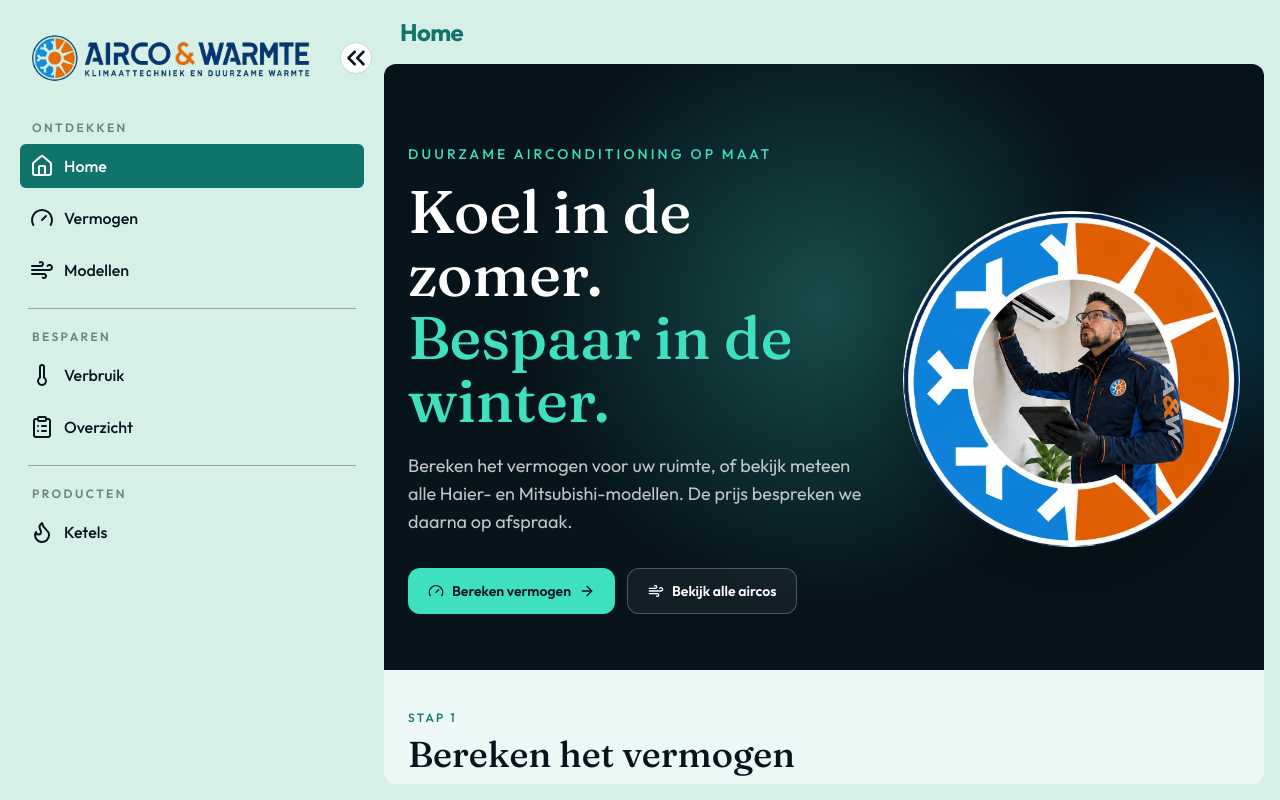
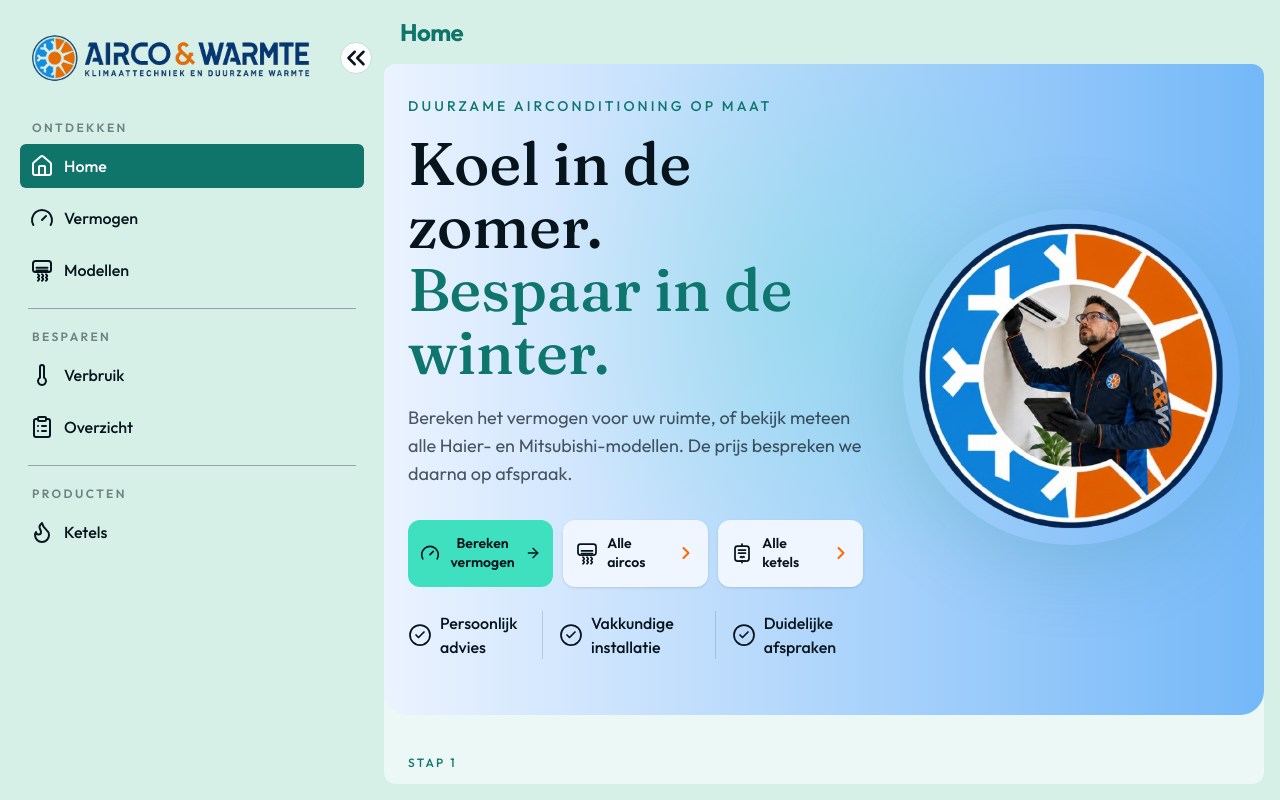
Before and after one commit to Limitingbobcat22/Airco_app, a React (Vite) app: page /airco/home in a window 1280 px wide. Built offline with nearby package versions, Linux system fonts and the light colour scheme.

Commit message:
Nice looks on home page with local company foto and logo

```diff
--- /dev/null
+++ b/src/components/icons/airco-icon.tsx
@@ -0,0 +1,47 @@
+import { forwardRef, type SVGProps } from 'react'
+
+type AircoIconProps = SVGProps<SVGSVGElement> & {
+  size?: number | string
+}
+
+/** Wandunit met luchtstromen — vervangt Lucide Wind voor airco. */
+const AircoIcon = forwardRef<SVGSVGElement, AircoIconProps>(
+  (
+    {
+      className,
+      size = 24,
+      width,
+      height,
+      strokeWidth = 2,
+      ...props
+    },
+    ref,
+  ) => (
+    <svg
+      ref={ref}
+      xmlns="http://www.w3.org/2000/svg"
+      width={width ?? size}
+      height={height ?? size}
+      viewBox="0 0 24 24"
+      fill="none"
+      stroke="currentColor"
+      strokeWidth={strokeWidth}
+      strokeLinecap="round"
+      strokeLinejoin="round"
+      className={className}
+      aria-hidden="true"
+      {...props}
+    >
+      <rect x="3" y="3" width="18" height="11" rx="2.5" />
+      <path d="M6.5 9.75h11" />
+      <path d="M6.5 12.5h11" />
+      <path d="M8 16.25c1.6 1.1 1.6 2.1 0 3.25 1.6 1.1 1.6 2.1 0 3.25" />
+      <path d="M12 16.25c1.6 1.1 1.6 2.1 0 3.25 1.6 1.1 1.6 2.1 0 3.25" />
+      <path d="M16 16.25c1.6 1.1 1.6 2.1 0 3.25 1.6 1.1 1.6 2.1 0 3.25" />
+    </svg>
+  ),
+)
+
+AircoIcon.displayName = 'AircoIcon'
+
+export default AircoIcon
--- /dev/null
+++ b/src/components/icons/ketel-icon.tsx
@@ -0,0 +1,48 @@
+import { forwardRef, type SVGProps } from 'react'
+
+type KetelIconProps = SVGProps<SVGSVGElement> & {
+  size?: number | string
+}
+
+/** Combi-ketel met vlam — custom icoon voor ketels. */
+const KetelIcon = forwardRef<SVGSVGElement, KetelIconProps>(
+  (
+    {
+      className,
+      size = 24,
+      width,
+      height,
+      strokeWidth = 2,
+      ...props
+    },
+    ref,
+  ) => (
+    <svg
+      ref={ref}
+      xmlns="http://www.w3.org/2000/svg"
+      width={width ?? size}
+      height={height ?? size}
+      viewBox="0 0 24 24"
+      fill="none"
+      stroke="currentColor"
+      strokeWidth={strokeWidth}
+      strokeLinecap="round"
+      strokeLinejoin="round"
+      className={className}
+      aria-hidden="true"
+      {...props}
+    >
+      <rect x="5" y="5" width="14" height="15" rx="2.5" />
+      <path d="M8.5 9h7" />
+      <path d="M8.5 12h7" />
+      <path d="M10.5 16c.4-.6.8-.6 1.2 0 .4.6.8.6 1.2 0 .4-.6.8-.6 1.2 0" />
+      <path d="M12 5V3" />
+      <path d="M9 20h6" />
+      <path d="M12 20v1.5" />
+    </svg>
+  ),
+)
+
+KetelIcon.displayName = 'KetelIcon'
+
+export default KetelIcon
--- a/src/components/shared/mobile-sidebar.tsx
+++ b/src/components/shared/mobile-sidebar.tsx
@@ -22,15 +22,15 @@
     <Sheet open={sidebarOpen} onOpenChange={setSidebarOpen}>
       <SheetContent
         side="left"
-        className="w-[min(20rem,85vw)] p-0 pt-2 text-ink"
-        style={{ backgroundColor: '#ffffff' }}
+        className="bg-secondary w-[min(20rem,85vw)] border-0 p-0 pt-2 text-ink shadow-2xl"
+        style={{ backgroundColor: 'hsl(var(--secondary))' }}
       >
         <SheetTitle className="sr-only">Navigatie</SheetTitle>
         <SheetDescription className="sr-only">
           Ga naar een onderdeel van de site
         </SheetDescription>
         <div className="flex h-full flex-col">
-          <div className="flex items-center border-b px-2 py-1">
+          <div className="flex items-center px-2 py-1">
             <Link
               to={topicSectionPath(AIRCO_TOPIC, defaultSectionForTopic(AIRCO_TOPIC))}
               className="flex w-full min-w-0 items-center"
--- a/src/components/ui/sheet.tsx
+++ b/src/components/ui/sheet.tsx
@@ -26,7 +26,7 @@
 SheetOverlay.displayName = SheetPrimitive.Overlay.displayName
 
 const sheetVariants = cva(
-  'bg-white text-ink fixed z-[101] gap-4 p-6 shadow-2xl',
+  'bg-secondary text-ink fixed z-[101] gap-4 p-6 shadow-2xl',
   {
     variants: {
       side: {
@@ -57,7 +57,7 @@
       ref={ref}
       className={cn(sheetVariants({ side }), className)}
       {...props}
-      style={{ backgroundColor: '#ffffff', ...props.style }}
+      style={{ backgroundColor: 'hsl(var(--secondary))', ...props.style }}
     >
       {children}
       <SheetPrimitive.Close className="ring-offset-background focus:ring-ring absolute top-4 right-4 rounded-sm opacity-70 transition-opacity hover:opacity-100 focus:ring-2 focus:ring-offset-2 focus:outline-none">
--- a/src/index.css
+++ b/src/index.css
@@ -104,6 +104,10 @@
 }
 
 @layer components {
+  .hero-bg {
+    background: linear-gradient(to right, #ebf3ff, #74b8f8);
+  }
+
   .airco-card-glow {
     pointer-events: none;
     position: absolute;
--- a/src/lib/constants/nav-items.ts
+++ b/src/lib/constants/nav-items.ts
@@ -1,5 +1,6 @@
 import type { LucideIcon } from 'lucide-react'
-import { Flame, Wind } from 'lucide-react'
+import { Flame } from 'lucide-react'
+import AircoIcon from '@/components/icons/airco-icon'
 import {
   AIRCO_TOPIC,
   defaultSectionForTopic,
@@ -28,7 +29,7 @@
 }
 
 function topicSwitchIcon(topic: TopicSlug): LucideIcon {
-  return topic === KETEL_TOPIC ? Flame : Wind
+  return topic === KETEL_TOPIC ? Flame : (AircoIcon as LucideIcon)
 }
 
 /** Sectie-items van het actieve topic + switch naar het andere product. */
--- a/src/lib/topics.ts
+++ b/src/lib/topics.ts
@@ -5,8 +5,8 @@
   Gauge,
   Home,
   Thermometer,
-  Wind,
 } from 'lucide-react'
+import AircoIcon from '@/components/icons/airco-icon'
 
 export const AIRCO_TOPIC = 'airco'
 export const KETEL_TOPIC = 'ketel'
@@ -48,7 +48,7 @@
 export const AIRCO_NAV_LINKS: TopicNavLink[] = [
   { title: 'Home', section: 'home', icon: Home, group: 'Ontdekken' },
   { title: 'Vermogen', section: 'vermogen', icon: Gauge, group: 'Ontdekken' },
-  { title: 'Modellen', section: 'modellen', icon: Wind, group: 'Ontdekken' },
+  { title: 'Modellen', section: 'modellen', icon: AircoIcon as LucideIcon, group: 'Ontdekken' },
   { title: 'Verbruik', section: 'verbruik', icon: Thermometer, group: 'Besparen' },
   {
     title: 'Overzicht',
--- a/src/pages/airco/components/hero.tsx
+++ b/src/pages/airco/components/hero.tsx
@@ -1,54 +1,106 @@
-import { ArrowRight, Gauge, Wind } from 'lucide-react'
+import { ArrowRight, CheckCircle2, ChevronRight, Gauge } from 'lucide-react'
+import { useNavigate } from 'react-router'
+import AircoIcon from '@/components/icons/airco-icon'
+import KetelIcon from '@/components/icons/ketel-icon'
 import { useGoToSection } from '@/hooks/use-go-to-section'
+import { KETEL_TOPIC, TOPIC_LABELS, topicSectionPath } from '@/lib/topics'
+import { useUnsavedChanges } from '@/providers/unsaved-changes'
+
+const HERO_HIGHLIGHTS = [
+  'Persoonlijk advies',
+  'Vakkundige installatie',
+  'Duidelijke afspraken',
+] as const
 
 export default function Hero() {
   const goToSection = useGoToSection()
+  const navigate = useNavigate()
+  const { requestNavigation } = useUnsavedChanges()
+
+  const goToKetels = () => {
+    const href = topicSectionPath(KETEL_TOPIC, 'modellen')
+    const label = TOPIC_LABELS[KETEL_TOPIC]
+    if (requestNavigation(href, label)) navigate(href)
+  }
 
   return (
     <section
       id="home"
-      className="relative scroll-mt-4 overflow-hidden bg-ink px-4 pb-10 pt-10 sm:px-6 sm:pb-14 sm:pt-16"
+      className="hero-bg relative scroll-mt-4 overflow-hidden rounded-b-3xl px-4 pb-10 pt-5 sm:px-6 sm:pb-14 sm:pt-8"
     >
       <div
         aria-hidden
-        className="pointer-events-none absolute -top-24 left-1/2 h-[42rem] w-[42rem] -translate-x-1/2 rounded-full bg-[radial-gradient(circle,rgba(62,224,192,0.28),transparent_62%)]"
+        className="pointer-events-none absolute -top-24 left-1/2 h-[42rem] w-[42rem] -translate-x-1/2 rounded-full bg-[radial-gradient(circle,rgba(62,224,192,0.22),transparent_62%)]"
       />
       <div
         aria-hidden
-        className="pointer-events-none absolute -right-24 top-24 h-80 w-80 rounded-full bg-[radial-gradient(circle,rgba(14,116,144,0.4),transparent_70%)]"
+        className="pointer-events-none absolute -right-24 top-24 h-80 w-80 rounded-full bg-[radial-gradient(circle,rgba(116,184,248,0.45),transparent_70%)]"
       />
-      <div className="relative mx-auto grid max-w-6xl items-center gap-10 lg:grid-cols-[1.15fr_0.85fr] mt-4">
+      <div className="relative mx-auto grid max-w-6xl items-center gap-10 lg:grid-cols-[1.15fr_0.85fr]">
         <div>
-          <p className="text-sm font-medium tracking-[0.22em] text-mint uppercase">
+          <p className="text-sm font-medium tracking-[0.22em] text-teal uppercase">
             Duurzame Airconditioning op Maat
           </p>
-          <h1 className="mt-4 max-w-xl font-display text-4xl leading-[1.05] text-white sm:text-6xl">
+          <h1 className="mt-4 max-w-xl font-display text-4xl leading-[1.05] text-ink sm:text-6xl">
             Koel in de zomer.
-            <span className="block text-mint">Bespaar in de winter.</span>
+            <span className="block text-teal">Bespaar in de winter.</span>
           </h1>
-          <p className="mt-5 max-w-lg text-base text-white/75 sm:text-lg">
+          <p className="mt-5 max-w-lg text-base text-ink/70 sm:text-lg">
             Bereken het vermogen voor uw ruimte, of bekijk meteen alle Haier-
             en Mitsubishi-modellen. De prijs bespreken we daarna op afspraak.
           </p>
-          <div className="mt-8 flex flex-col gap-3 sm:flex-row sm:flex-wrap">
+          <div className="mt-8 grid grid-cols-3 gap-2 sm:gap-2.5">
             <button
               type="button"
               onClick={() => goToSection('vermogen')}
-              className="inline-flex items-center justify-center gap-2 rounded-xl bg-mint px-5 py-3 text-sm font-semibold text-ink transition hover:bg-mint/90 focus-visible:ring-2 focus-visible:ring-mint focus-visible:ring-offset-2 focus-visible:ring-offset-ink focus-visible:outline-none"
+              className="inline-flex w-full min-w-0 items-center justify-center gap-1.5 rounded-xl bg-mint px-2 py-3 text-xs leading-snug font-semibold text-ink transition hover:bg-mint/90 focus-visible:ring-2 focus-visible:ring-mint focus-visible:ring-offset-2 focus-visible:ring-offset-[#ebf3ff] focus-visible:outline-none sm:gap-2 sm:px-3 sm:py-3.5 sm:text-sm"
             >
-              <Gauge className="size-4" aria-hidden />
-              Bereken vermogen
-              <ArrowRight className="size-4" aria-hidden />
+              <Gauge className="size-4 shrink-0 sm:size-5" aria-hidden />
+              <span className="min-w-0 flex-1 text-center">Bereken vermogen</span>
+              <ArrowRight className="hidden size-4 shrink-0 sm:block" aria-hidden />
             </button>
             <button
               type="button"
               onClick={() => goToSection('modellen')}
-              className="inline-flex items-center justify-center gap-2 rounded-xl border border-white/25 bg-white/5 px-5 py-3 text-sm font-semibold text-white transition hover:bg-white/10 focus-visible:ring-2 focus-visible:ring-mint focus-visible:ring-offset-2 focus-visible:ring-offset-ink focus-visible:outline-none"
+              className="inline-flex w-full min-w-0 items-center gap-1.5 rounded-xl bg-[#f0f6ff] px-2 py-3 text-xs leading-snug font-semibold text-ink shadow-sm transition hover:bg-white focus-visible:ring-2 focus-visible:ring-mint focus-visible:ring-offset-2 focus-visible:ring-offset-[#ebf3ff] focus-visible:outline-none sm:gap-2 sm:px-3 sm:py-3.5 sm:text-sm"
             >
-              <Wind className="size-4" aria-hidden />
-              Bekijk alle aircos
+              <AircoIcon className="size-5 shrink-0 sm:size-6" strokeWidth={1.75} />
+              <span className="min-w-0 flex-1 text-left">Alle aircos</span>
+              <ChevronRight
+                className="size-4 shrink-0 text-orange-500 sm:size-5"
+                strokeWidth={2.5}
+                aria-hidden
+              />
+            </button>
+            <button
+              type="button"
+              onClick={goToKetels}
+              className="inline-flex w-full min-w-0 items-center gap-1.5 rounded-xl bg-[#f0f6ff] px-2 py-3 text-xs leading-snug font-semibold text-ink shadow-sm transition hover:bg-white focus-visible:ring-2 focus-visible:ring-mint focus-visible:ring-offset-2 focus-visible:ring-offset-[#ebf3ff] focus-visible:outline-none sm:gap-2 sm:px-3 sm:py-3.5 sm:text-sm"
+            >
+              <KetelIcon className="size-5 shrink-0 sm:size-6" strokeWidth={1.75} />
+              <span className="min-w-0 flex-1 text-left">Alle ketels</span>
+              <ChevronRight
+                className="size-4 shrink-0 text-orange-500 sm:size-5"
+                strokeWidth={2.5}
+                aria-hidden
+              />
             </button>
           </div>
+          <ul className="mt-6 flex flex-col gap-3 sm:flex-row sm:items-center sm:gap-0 sm:divide-x sm:divide-ink/15">
+            {HERO_HIGHLIGHTS.map((label) => (
+              <li
+                key={label}
+                className="flex items-center gap-2 text-base font-medium text-ink sm:px-4 first:sm:pl-0 last:sm:pr-0"
+              >
+                <CheckCircle2
+                  className="size-6 shrink-0 text-ink"
+                  strokeWidth={1.75}
+                  aria-hidden
+                />
+                <span>{label}</span>
+              </li>
+            ))}
+          </ul>
         </div>
         <figure className="relative mx-auto w-full max-w-md lg:max-w-none">
           <img
@@ -56,7 +108,7 @@
             alt="Onze installateurs bij een airco-installatie"
             width={567}
             height={566}
-            className="h-auto w-full rounded-full object-cover shadow-[0_20px_80px_rgba(0,0,0,0.25)]"
+            className="h-auto w-full rounded-full object-cover shadow-[0_20px_80px_rgba(15,118,110,0.18)]"
           />
         </figure>
       </div>
```
Also changed, not shown: public/images/bedrijf.png.
